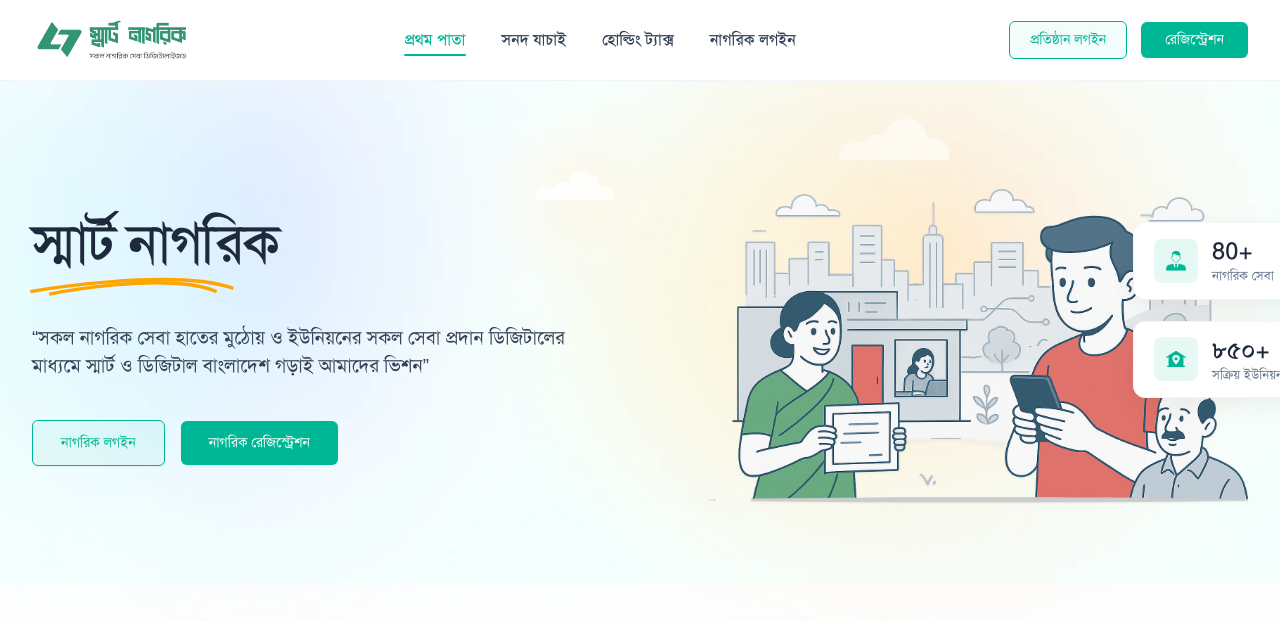
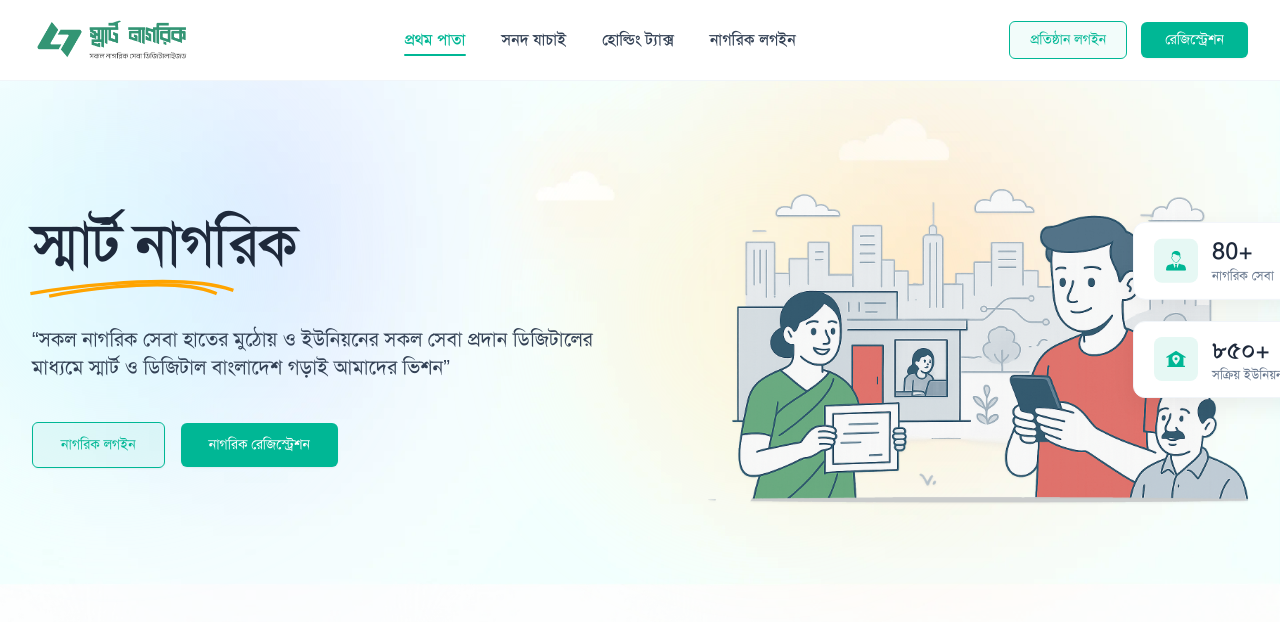
Before and after one commit to ishtiaqrobin/Smart-Nagorik-Landing-Page, a React (Vite) app: page / in a window 1280 px wide. Shown: the top 622 px of the page. Built offline with nearby package versions, Linux system fonts and the light colour scheme; the HTML template or start-up script is replaced by a standard one.

Commit message:
feat: add Banner component with hero section and service stats

```diff
--- a/src/components/Banner.tsx
+++ b/src/components/Banner.tsx
@@ -34,7 +34,7 @@ export const Banner: React.FC<BannerProps> = ({ onActionClick }) => {
           <div className="lg:col-span-6 flex flex-col items-start z-10">
             {/* Title with yellow decorative curve */}
             <div className="relative inline-block mb-3">
-              <h1 className="text-4xl sm:text-5xl lg:text-[56px] font-black text-slate-800 tracking-tight leading-tight">
+              <h1 className="text-4xl sm:text-5xl lg:text-[60px] font-black text-slate-800 tracking-tight leading-tight">
                 স্মার্ট নাগরিক
               </h1>
               <div className="mt-1 -ml-1">
@@ -47,7 +47,7 @@ export const Banner: React.FC<BannerProps> = ({ onActionClick }) => {
             </div>
 
             {/* Tagline / Mission quote */}
-            <p className="mt-4 text-slate-700 text-base sm:text-lg lg:text-[19px] leading-relaxed max-w-xl font-normal">
+            <p className="mt-4 text-slate-700 text-base sm:text-lg lg:text-xl leading-relaxed max-w-xl font-normal">
               “সকল নাগরিক সেবা হাতের মুঠোয় ও ইউনিয়নের সকল সেবা প্রদান ডিজিটালের মাধ্যমে স্মার্ট ও ডিজিটাল বাংলাদেশ গড়াই আমাদের ভিশন”
             </p>
 
```
